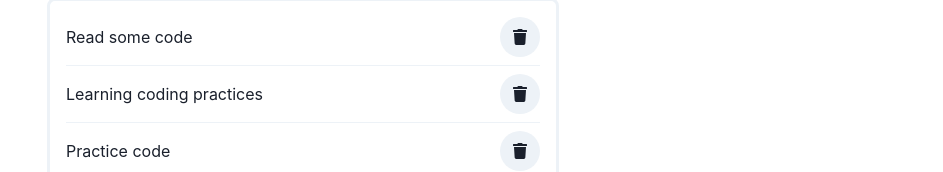
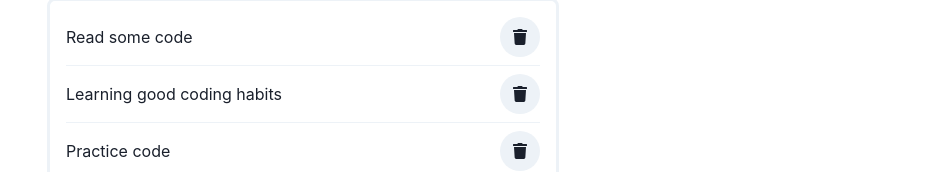
Before and after one commit to nme22/todolist, a Next.js app: page / in a window 1280 px wide. Shown: the part 130-302 px from the top of the page, without its empty margins (337-1280 px from the left). Built offline with nearby package versions, Linux system fonts and the light colour scheme.

Commit message:
changed initialtodos for fun

```diff
--- a/components/TodoList.js
+++ b/components/TodoList.js
@@ -20,7 +20,7 @@ function TodoList({}) {
     },
     {
       id: 2,
-      body: 'Learning coding practices',
+      body: 'Learning good coding habits ',
     },
     {
       id: 3,
```
